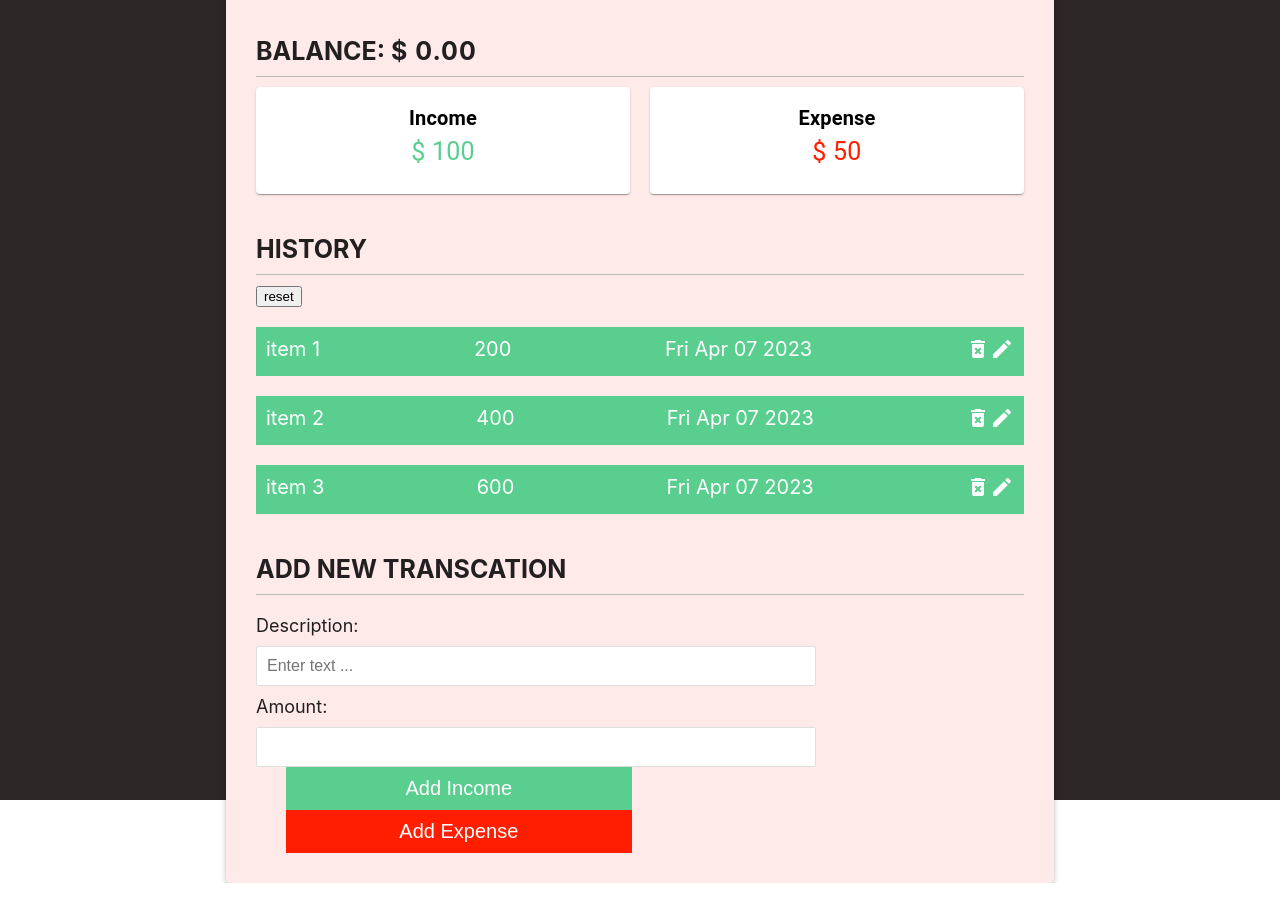
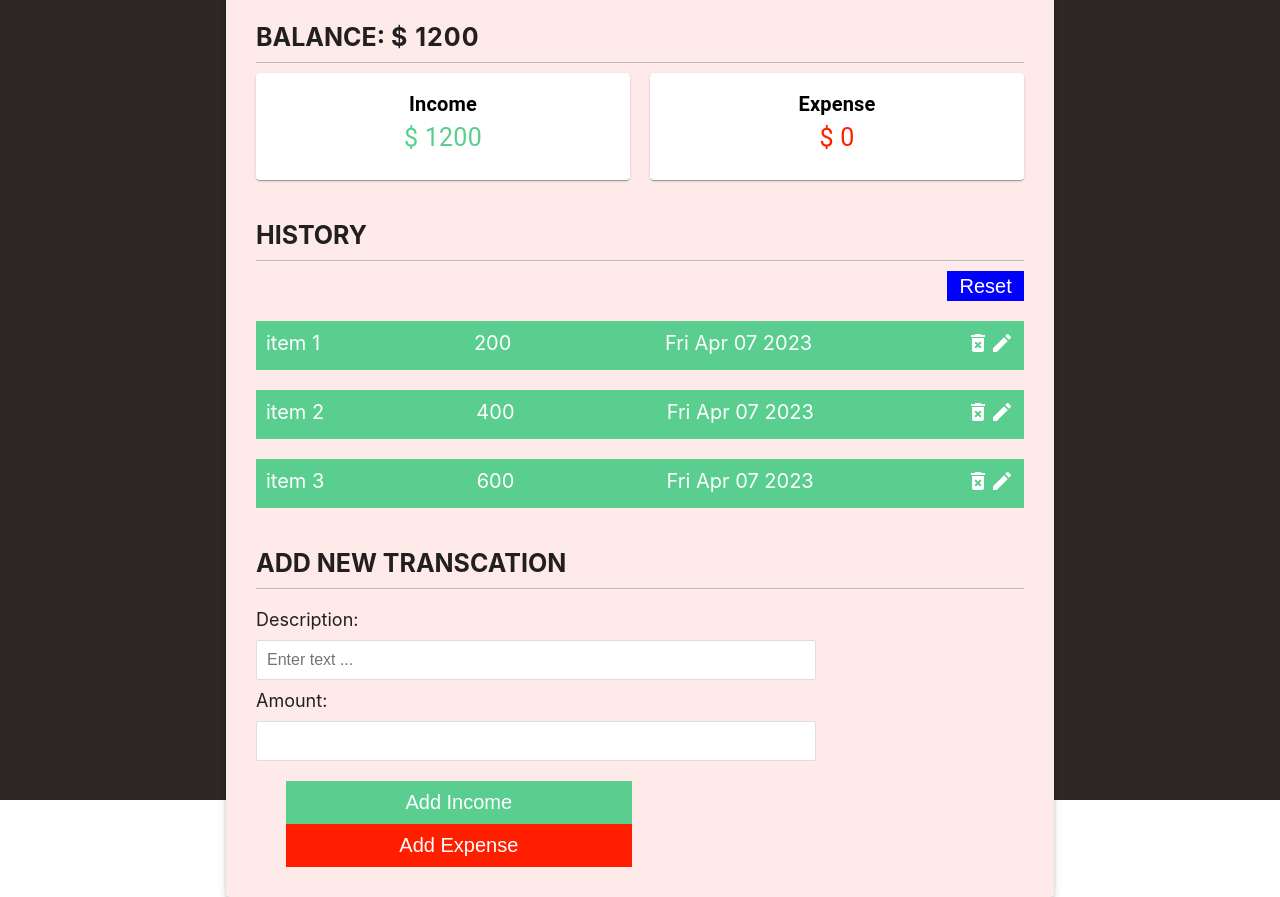
Before and after one commit to 06shayan/Expense-Tracker-App, a React (Create React App) app: page / in a window 1280 px wide. Built offline with nearby package versions, Linux system fonts and the light colour scheme.

Commit message:
Initialized balance and income-expense components

```diff
--- a/src/App.css
+++ b/src/App.css
@@ -122,15 +122,16 @@ input[type='number'] {
   color: #FF1E00;
 }
 
-/* .btn-reset {
+.btn-reset {
   cursor: pointer;
-  background-color: #ccb2af;
+  background-color: blue;
   box-shadow: var(--box-shadow);
-  color: #0a0909;
+  color: #ffffff;
   border: 0;
   display: block;
   font-size: 20px;
   width: 10%;
+  height: 30px;
   display: inline;
-  margin-left: 10px;
-} */
+  margin-left: 90%;
+}
--- a/src/components/AddNewTransaction.jsx
+++ b/src/components/AddNewTransaction.jsx
@@ -38,7 +38,7 @@ function AddNewTransaction() {
 
   }
 
-  console.log('amount', typeof (amount))
+  // console.log('amount', typeof (amount))
 
   return (
     <>
@@ -65,6 +65,7 @@ function AddNewTransaction() {
 
       {/* BUTTON CONTAINER */}
       <div>
+        <br/>
         <button className='add-inc' data-inline="true" id='income' onClick={handleFormSubmit}>Add Income</button>
         <button className='add-exp' data-inline="true" id='expense' onClick={handleFormSubmit} >Add Expense</button>
 
--- a/src/components/Balance.jsx
+++ b/src/components/Balance.jsx
@@ -2,11 +2,20 @@ import React, { useContext } from 'react'
 import { ApplicationContext } from '../GlobalContext'
 
 function Balance() {
-    const { transactionList } = useContext(ApplicationContext)
-    console.log('transactionList', transactionList)
+    const { transactionList} = useContext(ApplicationContext)
+
+    const incomeTransactions = transactionList.filter(transaction => transaction.backgroundColor !== '#FF0000');
+    const expenseTransactions = transactionList.filter(transaction => transaction.backgroundColor === '#FF0000');
+
+
+    const totalIncome = incomeTransactions.reduce((total, transaction) => total + parseInt(transaction.amount), 0);
+    const totalExpenses = expenseTransactions.reduce((total, transaction) => total + parseInt(transaction.amount),0 );
+
+    const totalBalance = totalIncome - totalExpenses
+
     return (
         <>
-            <h3>Balance: <span>$ 0.00</span></h3>
+            <h3>Balance: <span>$ {totalBalance }</span></h3>
 
         </>
     )
--- a/src/components/IncomeExpenseSection.jsx
+++ b/src/components/IncomeExpenseSection.jsx
@@ -1,5 +1,7 @@
-import React from 'react'
+import React, { useContext, useState } from 'react'
 import { Box, Card, CardContent, Typography, styled } from '@mui/material';
+import { ApplicationContext } from '../GlobalContext'
+import { common } from '@mui/material/colors';
 
 const Container = styled(Box)`
 display: flex;
@@ -12,18 +14,30 @@ display: flex;
 `
 
 function IncomeExpenseSection() {
+    const { transactionList} = useContext(ApplicationContext)
+
+    const incomeTransactions = transactionList.filter(transaction => transaction.backgroundColor !== '#FF0000');
+    const expenseTransactions = transactionList.filter(transaction => transaction.backgroundColor === '#FF0000');
+
+
+    const totalIncome = incomeTransactions.reduce((total, transaction) => total + parseInt(transaction.amount), 0);
+    const totalExpenses = expenseTransactions.reduce((total, transaction) => total + parseInt(transaction.amount),0 );
+
+    console.log('TOTAL INCOME: ', totalIncome)
+
+
     return (
         <Container>
             <Card sx={{ marginRight: '10px' }}>
                 <CardContent>
                     <Typography sx={{ fontSize: '20px' }}><b>Income</b></Typography>
-                    <Typography sx={{ color: '#59CE8F', fontSize: '25px' }}>$ 100</Typography>
+                    <Typography sx={{ color: '#59CE8F', fontSize: '25px' }}>$ {totalIncome}</Typography>
                 </CardContent>
             </Card>
             <Card sx={{ marginLeft: '10px' }}>
                 <CardContent>
                     <Typography sx={{ fontSize: '20px' }}><b>Expense</b></Typography>
-                    <Typography sx={{ color: '#FF1E00', fontSize: '25px' }}>$ 50</Typography>
+                    <Typography sx={{ color: '#FF1E00', fontSize: '25px' }}>$ {totalExpenses}</Typography>
                 </CardContent>
             </Card>
         </Container>
--- a/src/components/TransactionList.jsx
+++ b/src/components/TransactionList.jsx
@@ -5,7 +5,6 @@ import Box from '@mui/material/Box';
 import { v4 as uuidv4 } from 'uuid';
 import AddNewTransaction from './AddNewTransaction';
 import { ApplicationContext } from '../GlobalContext';
-
 import { selectClasses } from '@mui/material';
 
 
@@ -13,7 +12,7 @@ import { selectClasses } from '@mui/material';
 
 
 function TransactionList() {
-    // const { transactionList } = useContext(ApplicationContext)
+
     const { transactionList, transactionDispatch } = useContext(ApplicationContext)
     const containerStyles = {
         display: 'flex',
@@ -36,7 +35,7 @@ function TransactionList() {
     return (
         <>
             <h3>History</h3>
-            <button className='btn-reset' onClick={handleReset}>reset</button>
+            <button className='btn-reset' onClick={handleReset}>Reset</button>
             {
                 transactionList.map((listItem) => (
                     <Box style={{ backgroundColor: listItem.backgroundColor }} sx={containerStyles} key={listItem.id} >
```
Also changed, not shown: src/logo.svg (deleted).
